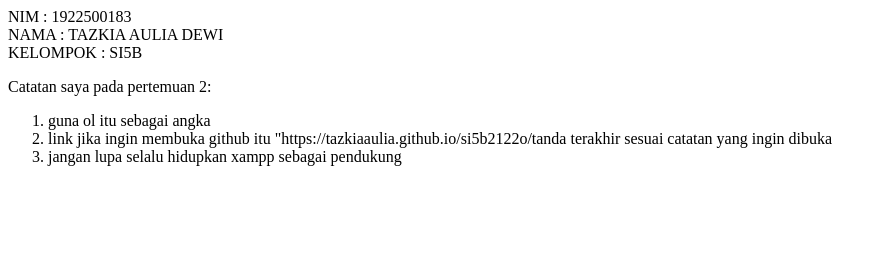
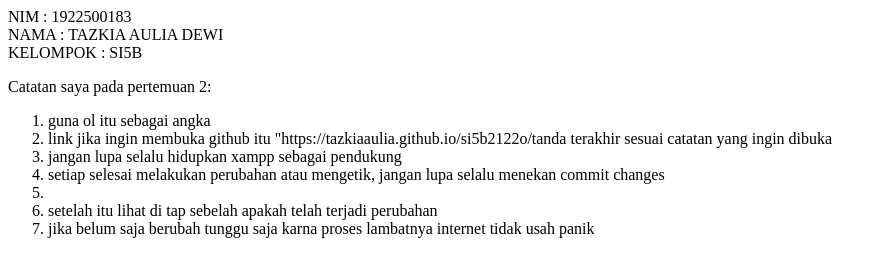
Before and after one commit to TazkiaAulia/si5b2122o, a plain HTML site: page 2/index.html in a window 1280 px wide. Shown: the whole page, without its empty margins (0-886 px from the left). Drawn offline with Linux system fonts and the light colour scheme.

Commit message:
Update index.html

```diff
--- a/2/index.html
+++ b/2/index.html
@@ -8,4 +8,7 @@ KELOMPOK : SI5B<br>
   <li>guna ol itu sebagai angka</li>
   <li>link jika ingin membuka github itu "https://tazkiaaulia.github.io/si5b2122o/tanda terakhir sesuai catatan yang ingin dibuka</li>
   <li>jangan lupa selalu hidupkan xampp sebagai pendukung</li>
+  <li>setiap selesai melakukan perubahan atau mengetik, jangan lupa selalu menekan commit changes<li>
+  <li>setelah itu lihat di tap sebelah apakah telah terjadi perubahan</li>
+  <li>jika belum saja berubah tunggu saja karna proses lambatnya internet tidak usah panik</li>
 </ol>
```
